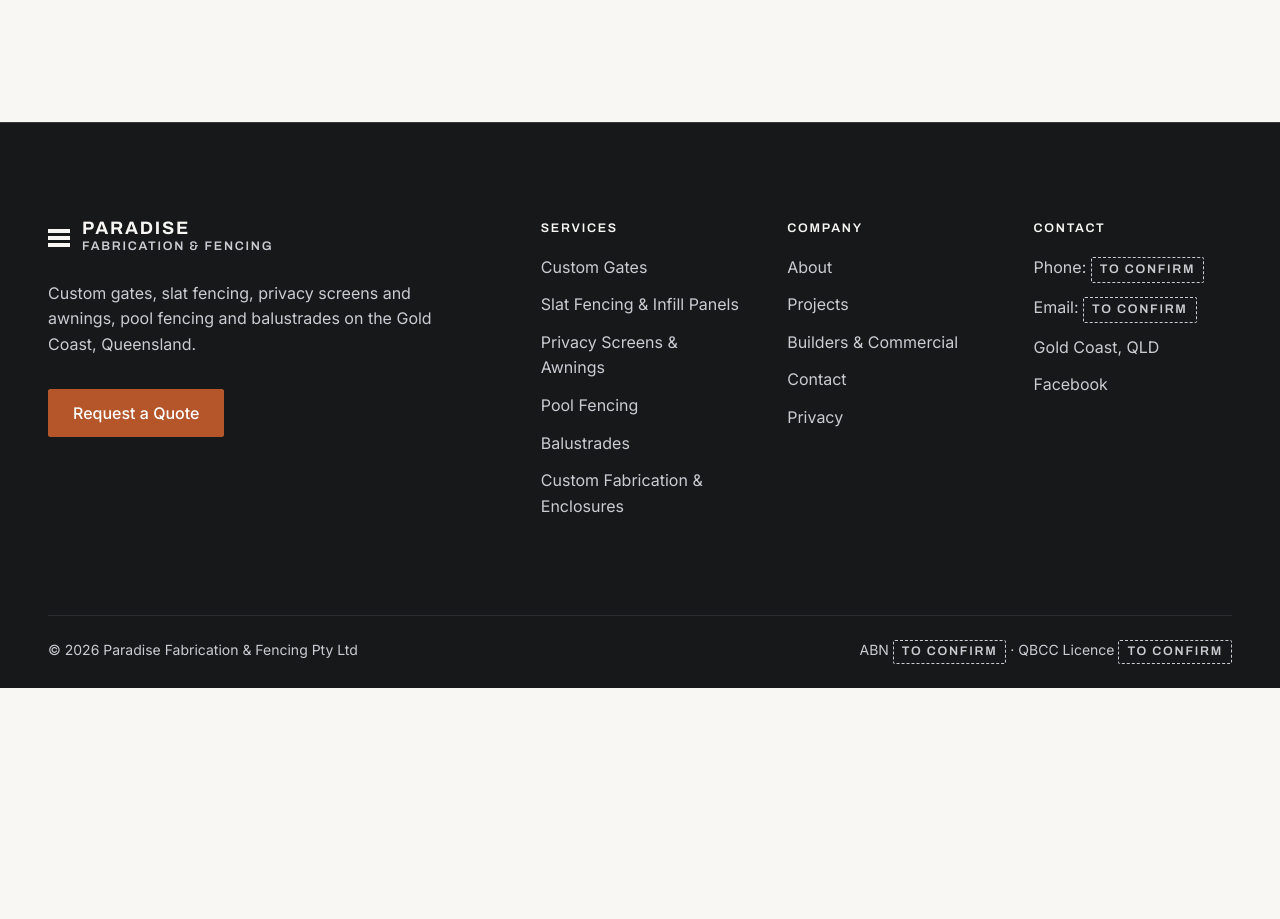
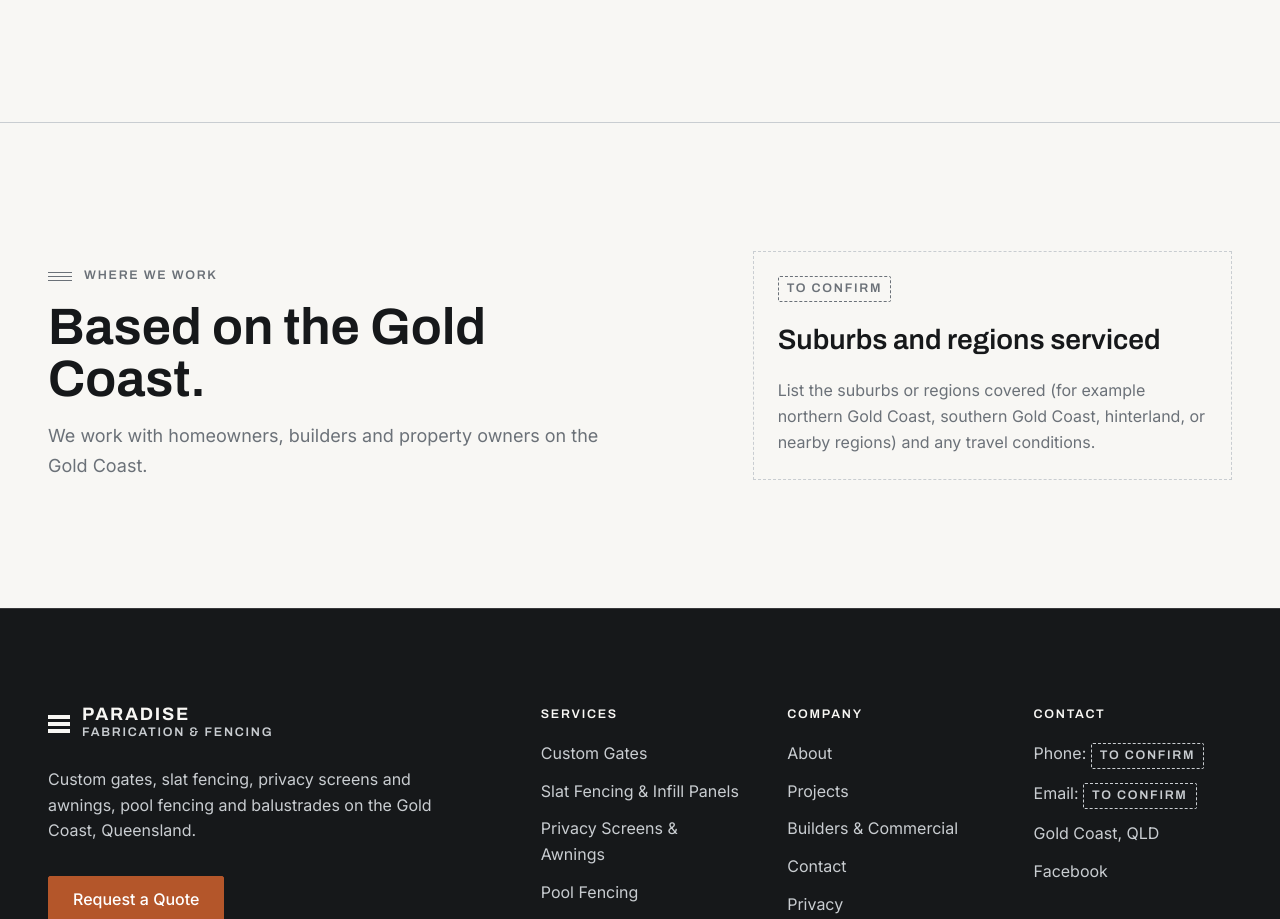
Before and after one commit to anthwal/Paradise, a Next.js app: page / in a window 1280 px wide. Shown: the part 6780-7699 px from the top of the page. Before the commit the page ends 7468 px from the top, so only its background shows below. Built offline with nearby package versions, Linux system fonts and the light colour scheme.

Commit message:
add: service area section with client input placeholder

```diff
--- a/app/page.tsx
+++ b/app/page.tsx
@@ -293,6 +293,38 @@ export default function Home() {
           </ul>
         </Container>
       </section>
+      <section
+        aria-labelledby="area-heading"
+        className="border-t border-alloy py-18 lg:py-32"
+      >
+        <Container>
+          <div className="grid gap-12 lg:grid-cols-12 lg:items-end lg:gap-6">
+            <div className="lg:col-span-6">
+              <SectionHeading
+                id="area-heading"
+                eyebrow="Where we work"
+                title="Based on the Gold Coast."
+              >
+                We work with homeowners, builders and property owners on the
+                Gold Coast.
+              </SectionHeading>
+            </div>
+
+            {/* Placeholder: service area not yet confirmed by the client */}
+            <div className="flex flex-col items-start gap-4 border border-dashed border-alloy p-6 text-steel lg:col-span-5 lg:col-start-8">
+              <ToConfirm />
+              <h3 className="font-display text-h3 text-ink">
+                Suburbs and regions serviced
+              </h3>
+              <p>
+                List the suburbs or regions covered (for example northern Gold
+                Coast, southern Gold Coast, hinterland, or nearby regions) and
+                any travel conditions.
+              </p>
+            </div>
+          </div>
+        </Container>
+      </section>
     </>
     // <div className="flex flex-col flex-1 items-center justify-center bg-zinc-50 font-sans dark:bg-black">
     //   <div className="mx-auto w-full max-w-site px-4 md:px-8 xl:px-12 py-18 lg:py-32 bg-mist">Container</div>
```
